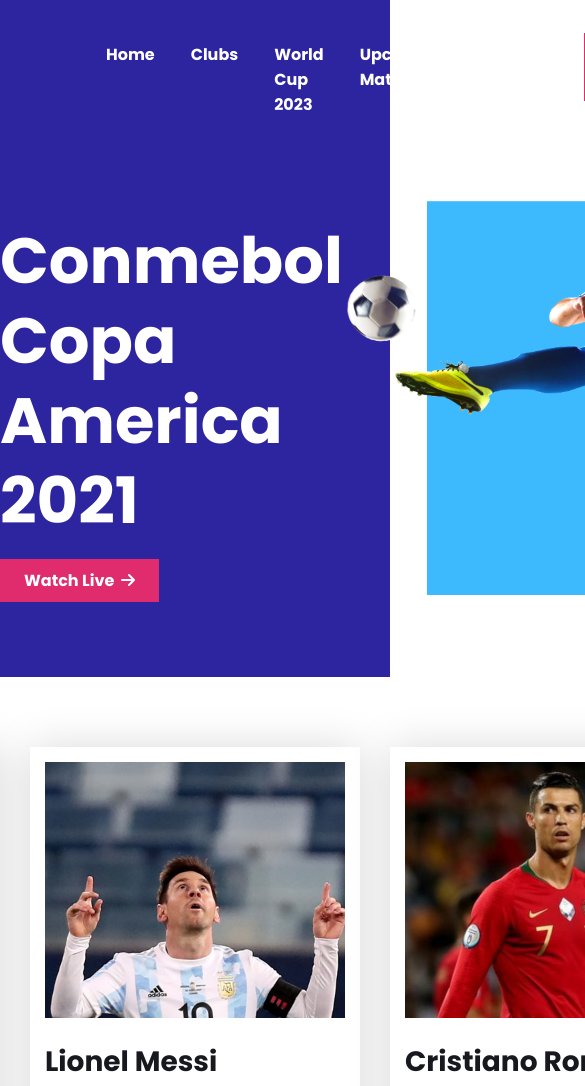
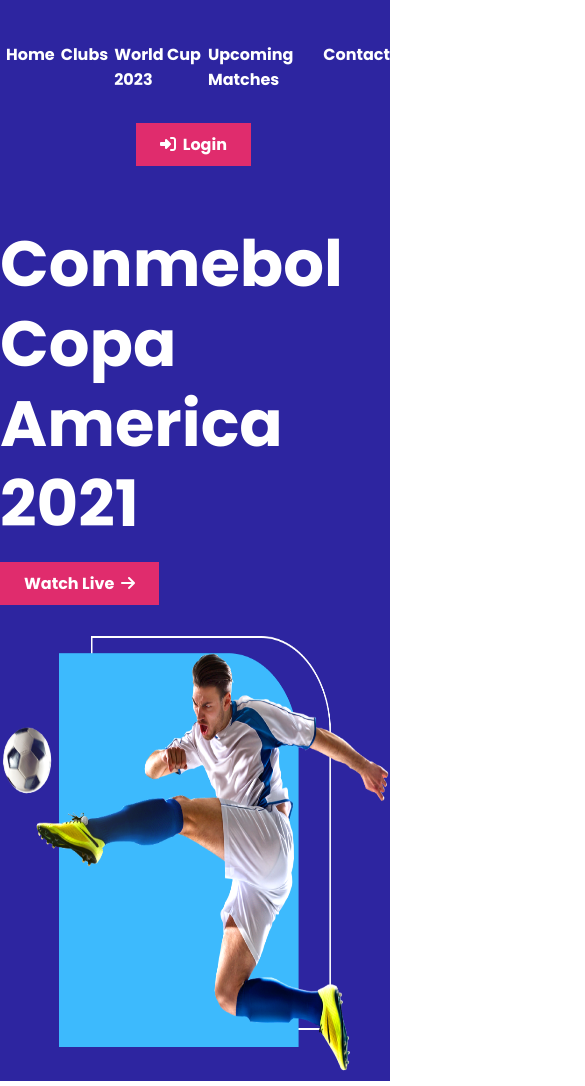
Before and after one commit to Nazrul-islam-md/Assignment-2-Football-Responsive, a plain HTML site: page index.html in a window 390 px wide. Shown: the top 1086 px of the page, 585 px wide, since content can reach past the window. Drawn offline with Linux system fonts and the light colour scheme.

Commit message:
Added responsive code for mobile

```diff
--- a/css/styles.css
+++ b/css/styles.css
@@ -57,7 +57,6 @@ ul li a{
     display: flex;
     justify-content: space-evenly;
     align-items: center;
-    /* padding-top: 150px; */
 }
 .header-title h1{
     font-size: 64px;
@@ -174,3 +173,50 @@ footer{
     margin-top: 20px;
     margin-bottom: 63px;
 }
+/*------------------
+    Responsive
+------------------*/
+/* responsive for mobile device */
+@media only screen and (max-width:688px) {
+    header{
+        height: auto;
+    }
+    ul{
+        flex-direction: column;
+        row-gap: 40px;
+    }
+    .left-nav{
+        margin-left: 0;
+    }
+    ul li{
+        margin-left: 6px;
+    }
+    .login{
+        margin-left: 130px;
+        margin-right: 0;
+    }
+    .header-main{
+        flex-direction: column;
+    }
+    .header-pic img{
+        width: 100%;
+        margin-top: 40px;
+    }
+    .players{
+        grid-template-columns: repeat(1, 1fr);
+    }
+    .highlight-section{
+        flex-direction: column;
+        row-gap: 60px;
+    }
+    .highlight-info{
+        width: 98%;
+    }
+    .highlight-section img{
+        width: 100%;
+    }
+    .upper-footer img{
+        width: 100%;
+    }
+
+}
```
Also changed, not shown: index.html (+1 -1 lines).
